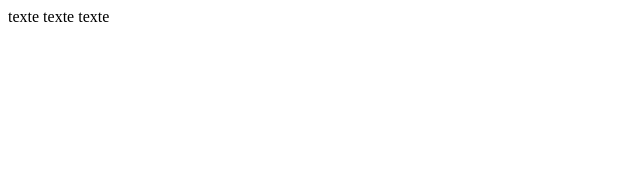
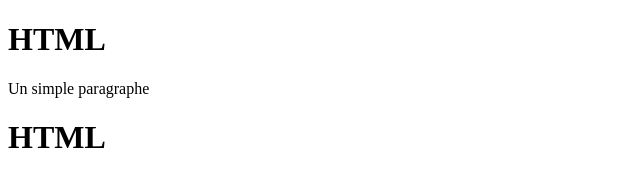
Before and after one commit to GeulinJeanBaptiste/ceppic-HTML, a plain HTML site: page index.html in a window 1280 px wide. Shown: the whole page, without its empty margins (0-640 px from the left). Drawn offline with Linux system fonts and the light colour scheme.

Commit message:
Changement

```diff
--- a/index.html
+++ b/index.html
@@ -1,11 +1,14 @@
 <!DOCTYPE html>
 <html lang="fr">
-    <head>
-    <meta charset="UTF-8">
-    <meta name="viewport" content="width=device-width, initial-scale=1.0">
+  <head>
+    <meta charset="UTF-8" />
+    <meta name="description" content="Initiation au langage html" />
+
     <title>Page HTML</title>
-    </head>
-    <body>
-    texte texte texte
-    </body>
+  </head>
+  <body>
+    <h1>HTML</h1>
+        <p>Un simple paragraphe</p>
+    <h1>HTML</h1>
+  </body>
 </html>
```
